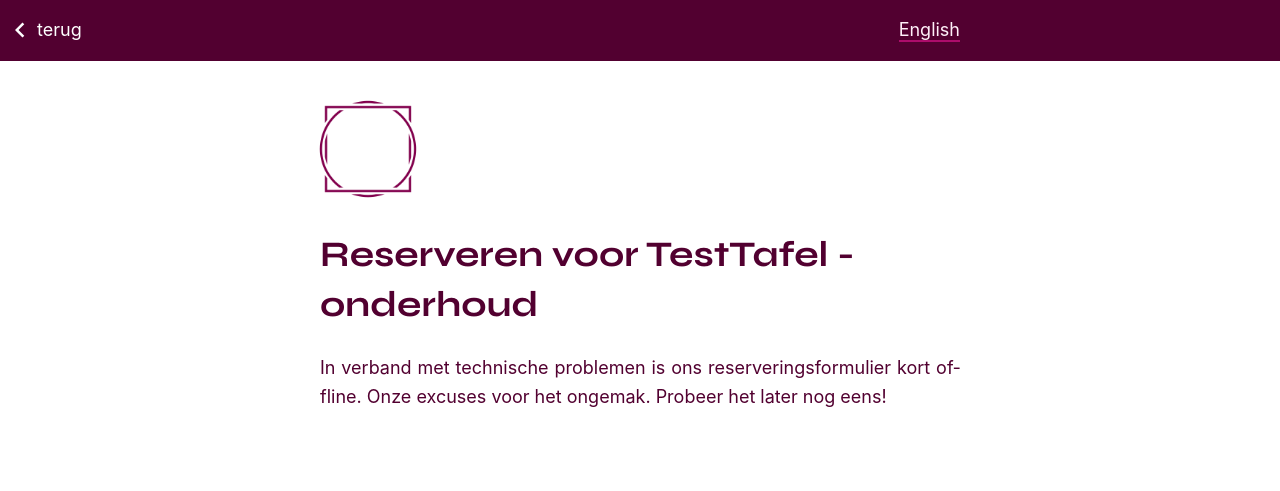
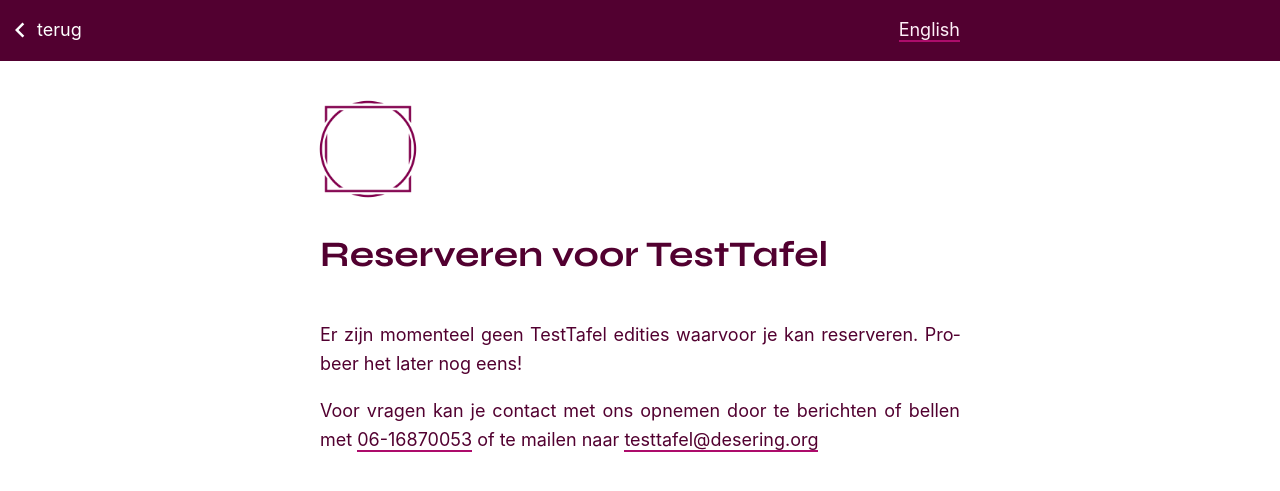
Before and after one commit to decoalitie/desering.org, a Jekyll site: the page built from testtafel/reserveren.html, in a window 1280 px wide. Shown: the top 491 px of the page. Built offline with Jekyll 4.4.1, drawn with Linux system fonts in a browser that asks for light colours; some web fonts are replaced.

Commit message:
Revert "Offline reservation form"
This reverts commit 290e27ca7cc27c08d2d5d310d5d0a7210db7e2c7.

```diff
--- a/testtafel/reserveren.html
+++ b/testtafel/reserveren.html
@@ -11,10 +13,8 @@
 
 <div class="row">
   <div class="container">
-    <h1>Reserveren voor TestTafel - onderhoud</h1>
+    <h1>Reserveren voor TestTafel</h1>
 
-    <p>In verband met technische problemen is ons reserveringsformulier kort offline. Onze excuses voor het ongemak. Probeer het later nog eens!</p>
-    <!--
     <form id="reservation-form">
       <input type="hidden" name="lang" value="nl" />
       <fieldset>
@@ -109,7 +109,7 @@
         </select>
       </fieldset>
 
-      <div data-field-feedback-for="table"></div>-->
+      <div data-field-feedback-for="table"></div>
 
       <!-- the start time is fixed to 19:00. hide the input -->
       <!--
@@ -132,7 +132,6 @@
         </fieldset>
       </template>
       -->
-      <!--
       <input type="hidden" name="start-time" value="19:00" />
 
       <div data-field-feedback-for="start-time"></div>
@@ -349,6 +348,5 @@
         </p>
       </div>
     </template>
-    !-->
   </div>
 </div>
```
Also changed, not shown: other parts of testtafel/reserveren.html (+2 -0 lines), en/testtafel/reservation.html (+6 -6 lines).
